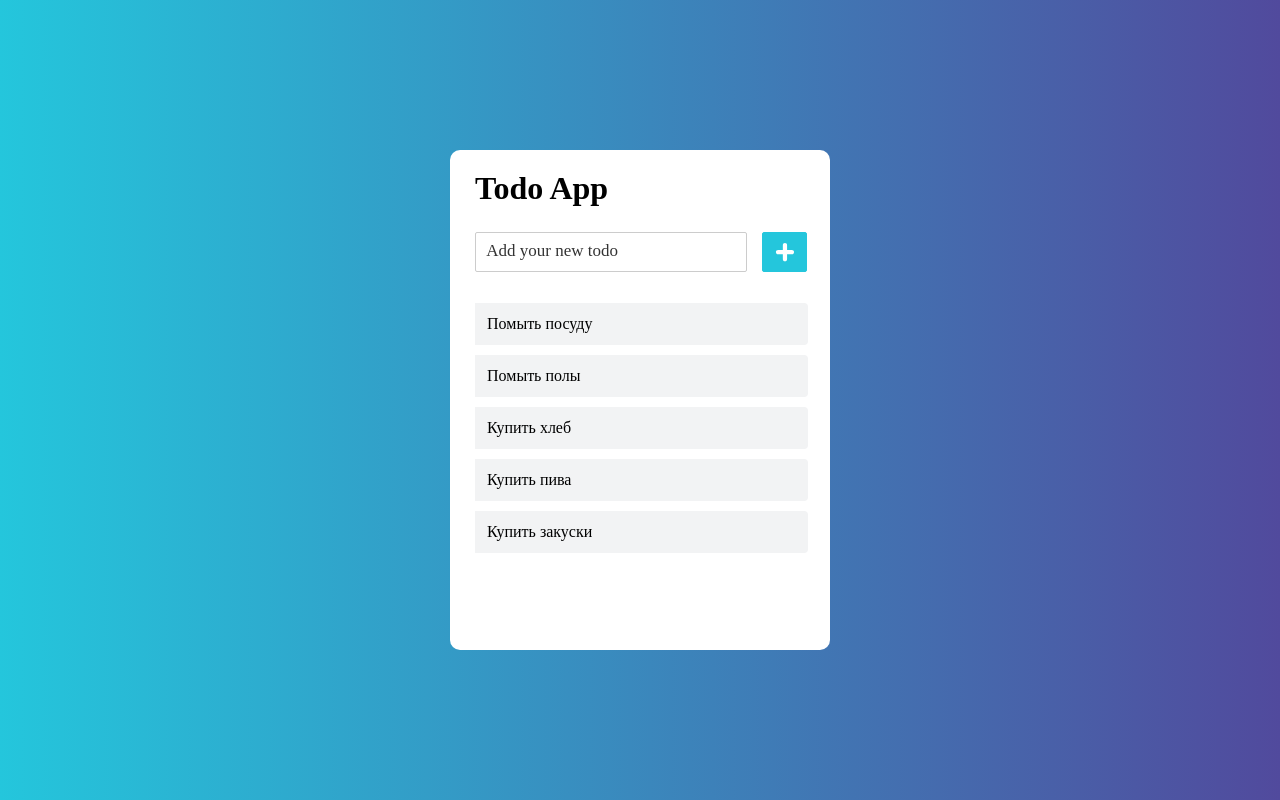
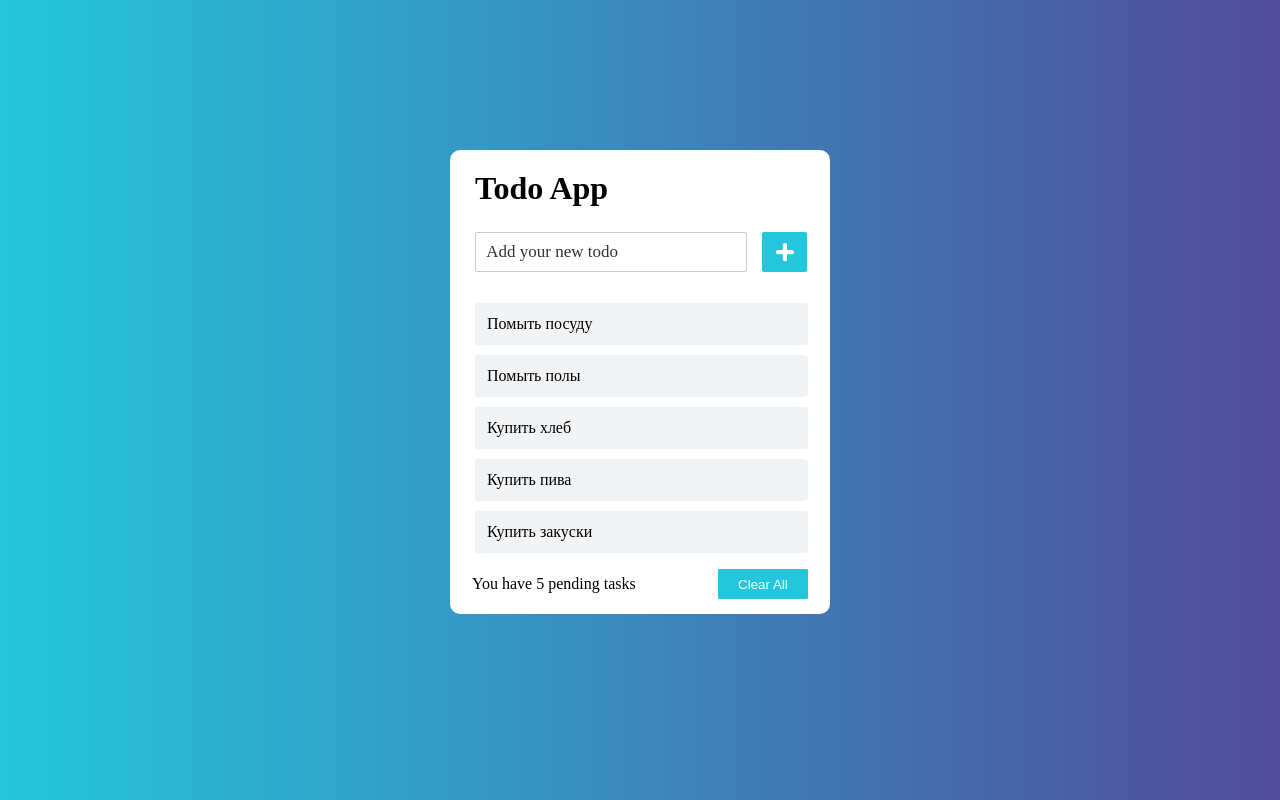
Before and after one commit to awerenion/Todo-List, a Vue app: page / in a window 1280 px wide. Built offline with nearby package versions, Linux system fonts and the light colour scheme.

Commit message:
add clear button and tasks counter

```diff
--- a/src/App.vue
+++ b/src/App.vue
@@ -1,6 +1,6 @@
 <template>
   <div id="app">
-    <TodoBlank />
+    <todo-blank />
   </div>
 </template>
 
@@ -15,6 +15,7 @@ export default {
 }
 </script>
 
+    TodoBlank
 <style>
   body {
     background: #24c6dc;
--- a/src/components/TodoBlank.vue
+++ b/src/components/TodoBlank.vue
@@ -8,12 +8,21 @@
       :todos="todos"
       @remove="removeTask"
     />
+
+    <div class="footer">
+      <span>You have {{ this.todos.length }} pending tasks</span>
+      <clear-tasks
+        class="btn"
+        @click="clearAll"
+      ></clear-tasks>
+    </div>
   </div>
 </template>
 
 <script>
-import TodoInput from '@/components/TodoInput'
-import TaskList from '@/components/TaskList'
+import TodoInput from '@/components/input/TodoInput'
+import TaskList from '@/components/tasks/TaskList'
+import ClearTasks from '@/components/tasks/ClearTasks'
 
 export default {
   data () {
@@ -29,18 +38,29 @@ export default {
   },
   components: {
     TodoInput,
-    TaskList
+    TaskList,
+    ClearTasks
   },
   methods: {
     removeTask (id) {
       this.todos = this.todos.filter(todo => todo.id !== id)
     },
     addNewTodoTask (taskText) {
-      const lastId = this.todos.sort((a, b) => a.id - b.id)[this.todos.length - 1].id
-      this.todos.push({
-        id: lastId + 1,
-        task: taskText
-      })
+      if (this.todos.length === 0) {
+        this.todos.push({
+          id: 1,
+          task: taskText
+        })
+      } else {
+        const lastId = this.todos.sort((a, b) => a.id - b.id)[this.todos.length - 1].id
+        this.todos.push({
+          id: lastId + 1,
+          task: taskText
+        })
+      }
+    },
+    clearAll () {
+      this.todos.splice(0, this.todos.length)
     }
   }
 }
@@ -52,7 +72,6 @@ export default {
     top: 50%;
     left: 50%;
     width: 380px;
-    height: 500px;
     background: white;
     margin: -250px 0 0 -190px;
     border-radius: 10px;
@@ -61,4 +80,16 @@ export default {
   .title {
     margin: 20px 0px 5px 25px;
   }
+
+  .footer {
+    width: 100%;
+    display: flex;
+    justify-content: space-around;
+    align-items: center;
+    margin-bottom: 15px;
+  }
+
+  .btn {
+    margin-left: 38px;
+  }
 </style>
--- a/src/components/TodoInput.vue
+++ b/src/components/input/TodoInput.vue
@@ -22,7 +22,7 @@
 </template>
 
 <script>
-import AddButton from '@/components/AddButton'
+import AddButton from '@/components/input/AddButton'
 
 export default {
   data () {
@@ -67,7 +67,7 @@ export default {
   .placeholder {
     position: absolute;
     opacity: 0.8;
-    top: calc(60% - 16px);
+    top: calc(60% - 15px);
     left: calc(9% + 2px);
     font-size: 17px;
     cursor: text;
--- /dev/null
+++ b/src/components/tasks/ClearTasks.vue
@@ -0,0 +1,20 @@
+<template>
+  <div>
+    <button class="btn" @click="$emit('click')">Clear All</button>
+  </div>
+</template>
+
+<script>
+</script>
+
+<style scope>
+  .btn {
+    width: 90px;
+    height: 30px;
+    color: white;
+    background: #24c6dc;
+    border: none;
+    border-radius: 2px;
+    cursor: pointer;
+  }
+</style>
--- a/src/components/ListItem.vue
+++ b/src/components/tasks/ListItem.vue
@@ -1,8 +1,15 @@
 <template>
-  <div @mouseover="isHovered=true" @mouseleave="isHovered=false">
+  <div
+    @mouseover="isHovered=true"
+    @mouseleave="isHovered=false"
+  >
     <span>{{ todo.task }}</span>
     <transition name="fade">
-      <button class="remove_button" v-show="isHovered" @click="removeTask">
+      <button
+        class="remove_button"
+        v-show="isHovered"
+        @click="removeTask"
+      >
         <img src="@/assets/trash.svg" alt="remove" class="img">
       </button>
     </transition>
@@ -36,7 +43,7 @@ export default {
     align-items: center;
     justify-content: center;
     position: absolute;
-    right: 1px;
+    right: 0px;
     width: 45px;
     height: 100%;
     background: #E64D3F;
--- a/src/components/TaskList.vue
+++ b/src/components/tasks/TaskList.vue
@@ -13,7 +13,7 @@
 </template>
 
 <script>
-import ListItem from '@/components/ListItem'
+import ListItem from '@/components/tasks/ListItem'
 
 export default {
   props: {
```
Also changed, not shown: src/components/input/AddButton.vue (renamed from src/components/AddButton.vue).
